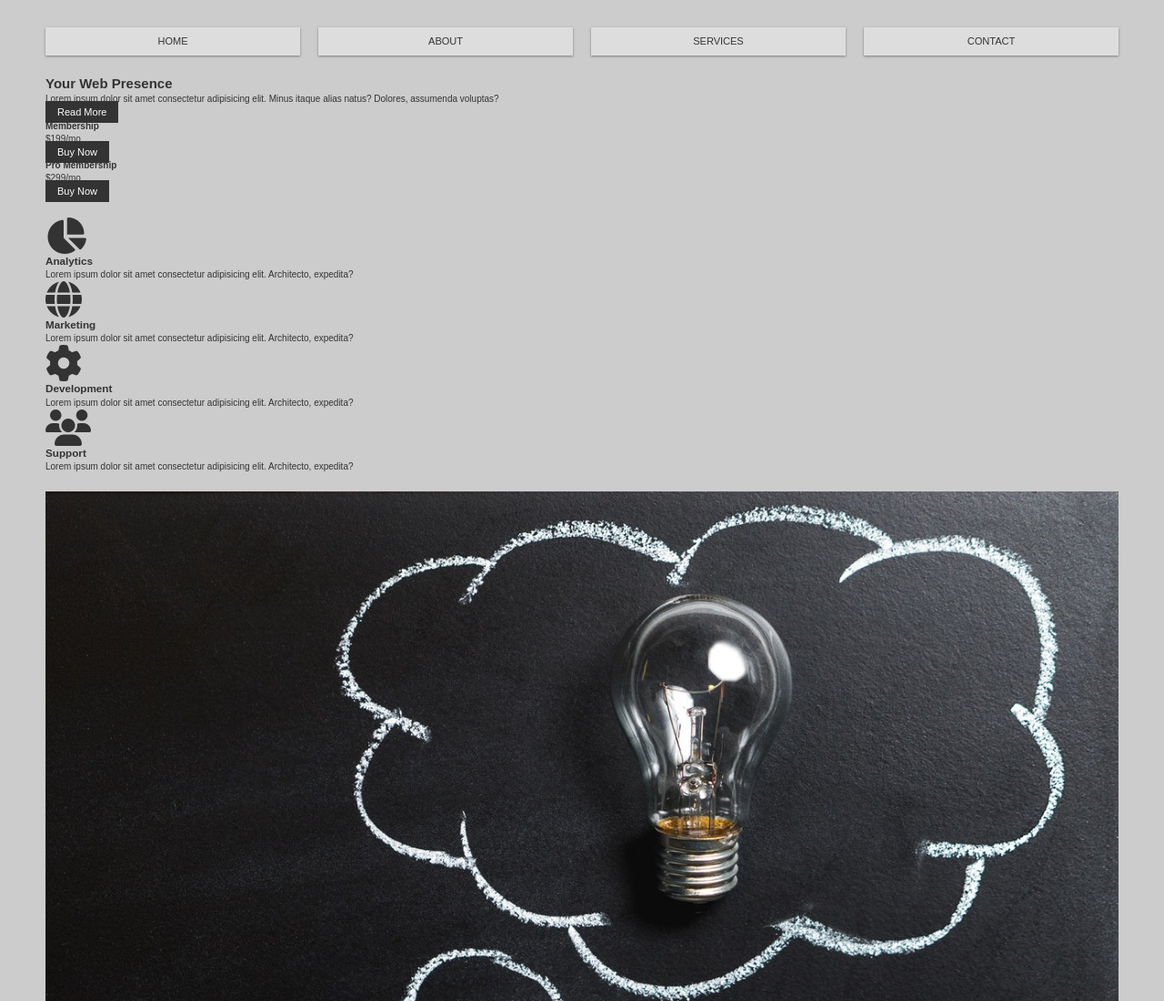
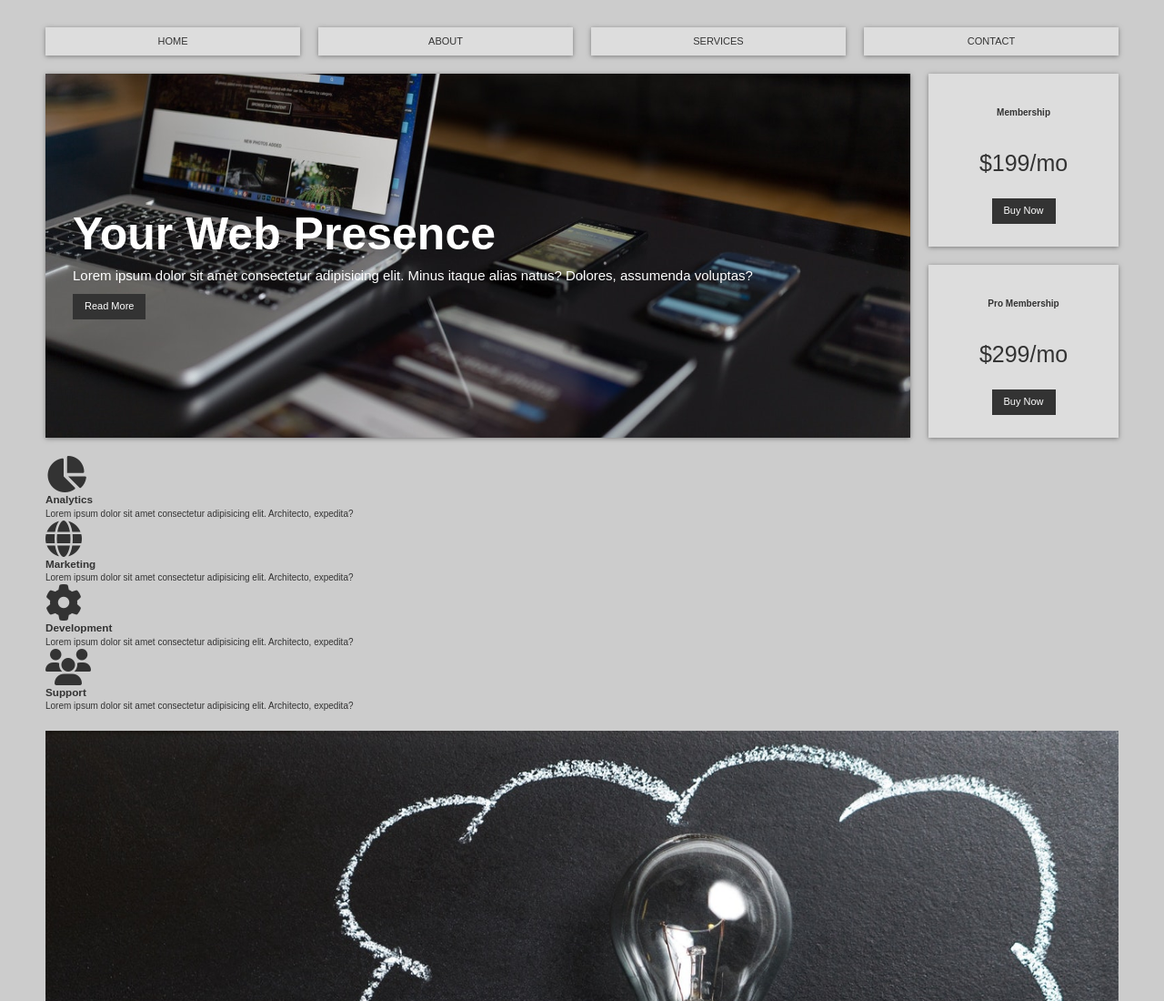
Before and after one commit to RobinHawiz/practice-html-css, a plain HTML site: page responsiveCSSGridLayout/index.html in a window 1280 px wide. Shown: the top 1100 px of the page at 91% size. Drawn offline with Linux system fonts and the light colour scheme.

Commit message:
top-container done!

```diff
--- a/responsiveCSSGridLayout/styles/_home.scss
+++ b/responsiveCSSGridLayout/styles/_home.scss
@@ -1,4 +1,65 @@
 #homepage {
   display: grid;
   grid-gap: 2rem;
+
+  #top-container {
+    display: grid;
+    grid-gap: 2rem;
+    grid-template-areas:
+      "showcase showcase top-box-a"
+      "showcase showcase top-box-b";
+
+    h1,
+    h4,
+    p {
+      margin: 1rem 0rem;
+    }
+
+    .showcase {
+      grid-area: showcase;
+      min-height: 40rem;
+      background: url("../images/showcase.jpg");
+      background-size: cover;
+      background-position: center;
+      padding: 3rem;
+      display: flex;
+      flex-direction: column;
+      align-items: start;
+      justify-content: center;
+      box-shadow: $shadow;
+
+      h1 {
+        font-size: 5rem;
+        margin-bottom: 0;
+        color: $color-light;
+      }
+
+      p {
+        font-size: 1.5rem;
+        color: $color-light;
+        margin-top: 0;
+      }
+    }
+
+    .top-box {
+      background: $color-primary;
+      display: grid;
+      align-items: center;
+      justify-items: center;
+      box-shadow: $shadow;
+      padding: 2rem;
+
+      p.price {
+        font-size: 2.5rem;
+      }
+    }
+
+    .top-box-a {
+      grid-area: top-box-a;
+    }
+
+    .top-box-b {
+      grid-area: top-box-b;
+    }
+  }
 }
--- a/responsiveCSSGridLayout/styles/style.scss
+++ b/responsiveCSSGridLayout/styles/style.scss
@@ -1,7 +1,7 @@
 $color-primary: #ddd;
 $color-dark: #333;
 $color-light: #fff;
-$shadow: 0 0.1rem 0.25rem rgba(104, 104, 104, 0.8);
+$shadow: 0 0.1rem 0.5rem rgba(104, 104, 104, 0.8);
 
 @import "globals";
 @import "navbar";
```
Also changed, not shown: responsiveCSSGridLayout/styles/style.css, 1 other file.
